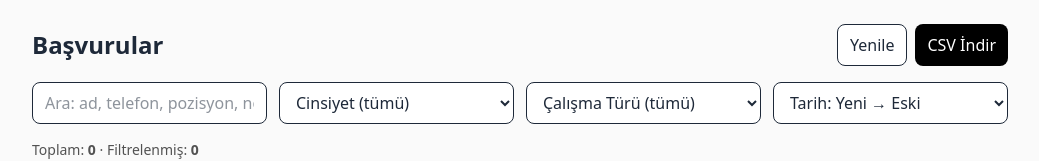
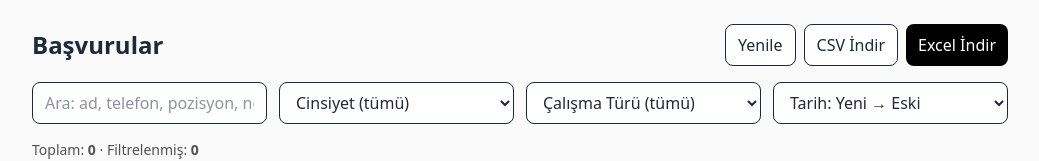
Before and after one commit to eegeren/LocalGroupForm, a Next.js app: page /admin in a window 1280 px wide. Shown: the top 161 px of the page, without its empty margins (120-1159 px from the left). Built offline with nearby package versions, Linux system fonts and the light colour scheme; no server answers; the database is empty.

Commit message:
feat(admin): Excel (XLSX) export via xlsx + CSV export

```diff
--- a/app/admin/page.tsx
+++ b/app/admin/page.tsx
@@ -71,19 +71,20 @@ export default function AdminPage() {
     setItems(s => s.filter(x => x.id !== id))
   }
 
+  // --- CSV (mevcut) ---
   function toCSV(rows: Item[]) {
     const esc = (v: any) => {
       const s = (v ?? '').toString().replace(/"/g,'""')
       return `"${s}"`
     }
     const header = [
-      'id','fullName','phone','gender','positionApplied','workType','message','createdAt'
+      'id','Ad Soyad','Telefon','Cinsiyet','Pozisyon','Çalışma Türü','Not','Tarih'
     ]
     const lines = [header.join(',')]
     for (const r of rows) {
       lines.push([
-        r.id, r.fullName, r.phone, r.gender, r.positionApplied, r.workType, r.message,
-        new Date(r.createdAt).toLocaleString()
+        r.id, r.fullName, r.phone ?? '', r.gender ?? '', r.positionApplied ?? '',
+        r.workType ?? '', r.message ?? '', new Date(r.createdAt).toLocaleString()
       ].map(esc).join(','))
     }
     return lines.join('\n')
@@ -100,6 +101,36 @@ export default function AdminPage() {
     URL.revokeObjectURL(url)
   }
 
+  // --- XLSX (yeni) ---
+  async function downloadXLSX() {
+    // Dinamik import: bundle’ı şişirmemek ve SSR sorunlarını önlemek için
+    const XLSX = await import('xlsx')
+    const rows = filtered.map(r => ({
+      ID: r.id,
+      'Ad Soyad': r.fullName,
+      Telefon: r.phone ?? '',
+      Cinsiyet: r.gender === 'female' ? 'Kadın' : r.gender === 'male' ? 'Erkek' :
+                r.gender ? 'Belirtmek istemiyor' : '',
+      'Pozisyon': r.positionApplied ?? '',
+      'Çalışma Türü': r.workType ?? '',
+      Not: r.message ?? '',
+      Tarih: new Date(r.createdAt).toLocaleString(),
+    }))
+    const ws = XLSX.utils.json_to_sheet(rows)
+    const wb = XLSX.utils.book_new()
+    XLSX.utils.book_append_sheet(wb, ws, 'Başvurular')
+    const ab = XLSX.write(wb, { bookType: 'xlsx', type: 'array' })
+    const blob = new Blob([ab], {
+      type: 'application/vnd.openxmlformats-officedocument.spreadsheetml.sheet'
+    })
+    const url = URL.createObjectURL(blob)
+    const a = document.createElement('a')
+    a.href = url
+    a.download = `basvurular_${new Date().toISOString().slice(0,10)}.xlsx`
+    a.click()
+    URL.revokeObjectURL(url)
+  }
+
   return (
     <main className="min-h-screen bg-neutral-50">
       <div className="max-w-5xl mx-auto p-4 md:p-6">
@@ -107,7 +138,8 @@ export default function AdminPage() {
           <h1 className="text-2xl font-bold">Başvurular</h1>
           <div className="flex gap-2">
             <button onClick={load} className="rounded-lg border px-3 py-2 bg-white hover:bg-neutral-50">Yenile</button>
-            <button onClick={downloadCSV} className="rounded-lg bg-black text-white px-3 py-2 hover:bg-neutral-800">CSV İndir</button>
+            <button onClick={downloadCSV} className="rounded-lg border px-3 py-2 bg-white hover:bg-neutral-50">CSV İndir</button>
+            <button onClick={downloadXLSX} className="rounded-lg bg-black text-white px-3 py-2 hover:bg-neutral-800">Excel İndir</button>
           </div>
         </div>
 
@@ -145,7 +177,7 @@ export default function AdminPage() {
           Toplam: <b>{items.length}</b> · Filtrelenmiş: <b>{filtered.length}</b>
         </div>
 
-        {/* Tablo / Kart liste */}
+        {/* Tablo */}
         <div className="overflow-x-auto bg-white border rounded-xl">
           <table className="min-w-full text-sm">
             <thead className="bg-neutral-50 border-b">
--- a/package.json
+++ b/package.json
@@ -4,6 +4,7 @@
     "next": "^14.2.32",
     "react": "^18.3.1",
     "react-dom": "^18.3.1",
+    "xlsx": "^0.18.5",
     "zod": "^4.1.5"
   },
   "devDependencies": {
```
Also changed, not shown: 1 other file (tests, documents, lock files or other folders).
